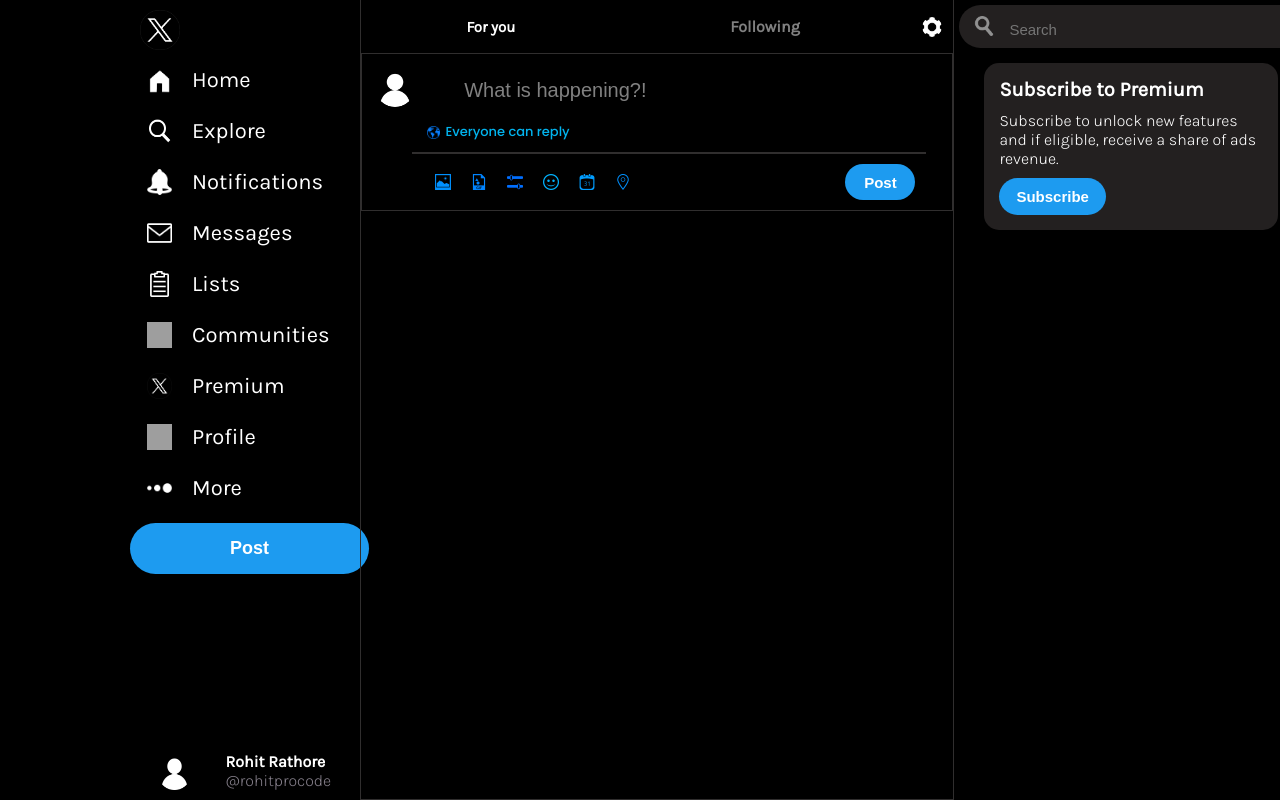
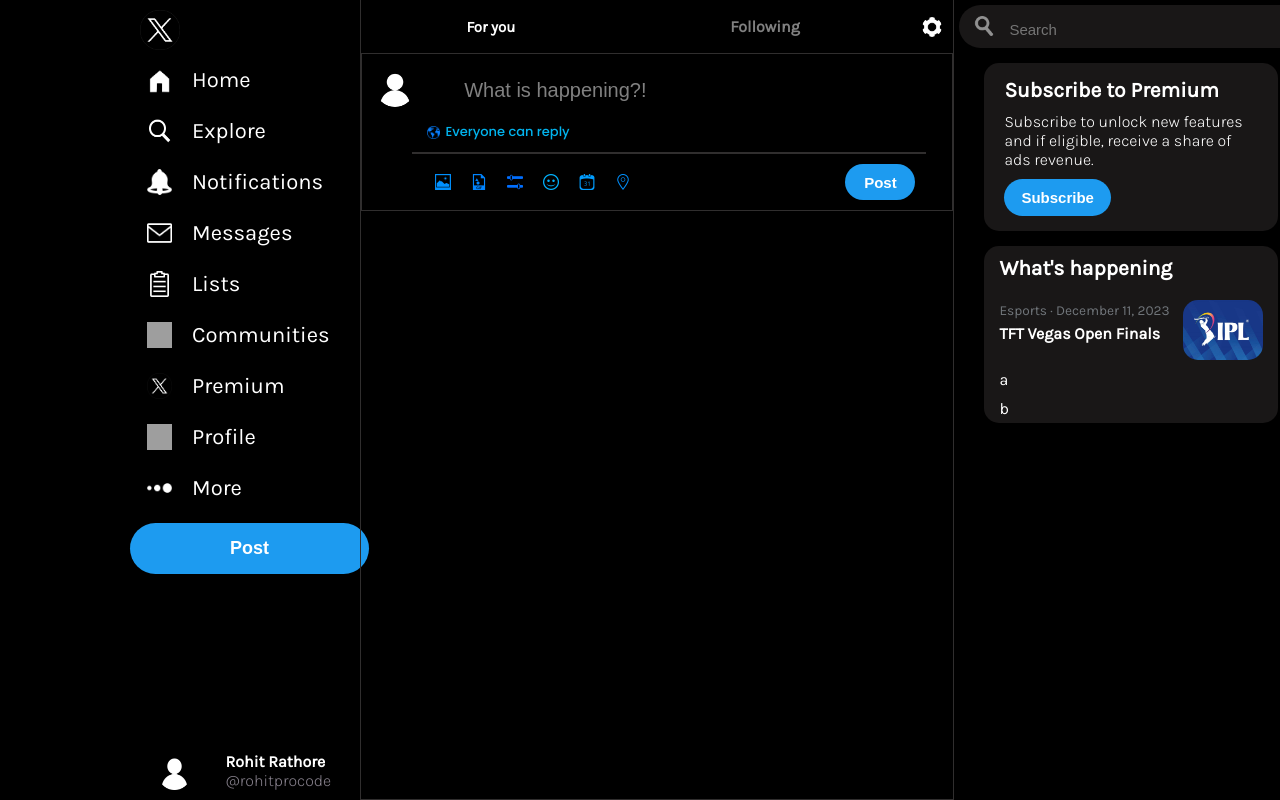
Before and after one commit to rohitprocode/Twitter-Clone-React, a React (Create React App) app: page / in a window 1280 px wide. Shown: the top 800 px of the page. Built offline with nearby package versions, Linux system fonts and the light colour scheme; grey boxes are pictures that could not be loaded.

Commit message:
Trending

```diff
--- a/src/components/ThirdContainer.css
+++ b/src/components/ThirdContainer.css
@@ -14,7 +14,7 @@
 }
 
 .imgContent{
-    background-color: rgb(35, 32, 32);
+    background-color: rgb(25, 23, 23);
     /* background-color: rgb(101, 13, 13); */
     display: flex;
     padding: 11px 5px 12px 15px ;
@@ -32,8 +32,13 @@
     /* background-color:rebeccapurple;  */
 }
 
+/* &:has(.imgContent :focus)
+.topSearchBar input{
+    background-color: red;
+} */
+
 .topSearchBar input {
-    background-color: rgb(35, 32, 32);
+    background-color: rgb(25, 23, 23);
 
     /* background-color: firebrick; */
     width: 19rem;
@@ -54,19 +59,22 @@
 
 .bottomContainer{
     padding: 10px 30px;
+    display: flex;
+    flex-direction: column;
+    gap: 15px;
     /* background-color: red; */
 }
 
 .PremiumBox{
-    background-color: rgb(35, 32, 32);
-    padding: 15px;
+    background-color: rgb(25, 23, 23);
+    padding: 15px 20px;
     border-radius: 15px;
 
 }
 
 .PremiumBox h1{
     margin-bottom: 10px;
-    font-size: 20px;
+    font-size: 21px;
     font-weight: 900;
 }
 
@@ -89,3 +97,56 @@
 #SubscribeBtn:hover{
     background-color: rgb(25, 146, 228);
 }
+
+.TrendingBox{
+    background-color: rgb(25, 23, 23);
+    /* background-color: firebrick; */
+    /* padding: 10px 15px; */
+    border-radius: 15px;
+}
+
+.TrendingBox h1{
+    margin-bottom: 10px;
+    font-size: 21px;
+    font-weight: 900;
+    padding: 10px 15px 5px 15px;
+}
+
+.Trend-Container{
+    /* background-color: rgb(91, 9, 105); */
+    padding: 5px 15px;
+    display: flex;
+    justify-content: space-between;
+}
+
+.Trend-Container:first-of-type:hover{
+    /* background-color: red; */
+    cursor: pointer;
+    background-color: rgb(38, 37, 37);
+    /* border-radius: 15px; */
+
+
+}
+
+.Trend-Container div{
+    /* padding: 5px; */
+    /* background-color: red; */
+}
+
+.Trend-Container div span{
+    font-size: 13.7px;
+    color:rgb(113, 118, 123);
+    /* background-color: rosybrown; */
+    padding: 0px 0px;
+    margin-top: 2px;
+}
+
+.Trend-Container div h4{
+    margin-top: 5px;
+}
+
+.Trend-Container img{
+    width: 80px;
+    border-radius: 15px;
+
+}
--- a/src/components/ThirdContainer.jsx
+++ b/src/components/ThirdContainer.jsx
@@ -16,8 +16,22 @@ function ThirdContainer() {
           <p>Subscribe to unlock new features and if eligible, receive a share of ads revenue.</p>
           <button id="SubscribeBtn" >Subscribe</button>
         </div>
-        {/* <div className="TrendingBox">b</div>
-        <div className="FollowBox">c</div> */}
+        <div className="TrendingBox">
+          <h1>What's happening</h1>
+          <div className="Trend-Container">
+            <div>
+            <span>Esports · December 11, 2023</span>
+            <h4>TFT Vegas Open Finals</h4>
+            </div>
+            <img src="../IPL.jpg" alt="" />
+          </div>
+          <div className="Trend-Container">a</div>
+          <div className="Trend-Container">b</div>
+          {/* <div className="Trend-Container">c</div> */}
+          {/* <div className="Trend-Container">d</div> */}
+          {/* <div className="Trend-Container">e</div> */}
+        </div>
+        {/* <div className="FollowBox">c</div> */}
       </div>
     </div>
   );
```
Also changed, not shown: public/IPL.jpg (added).
